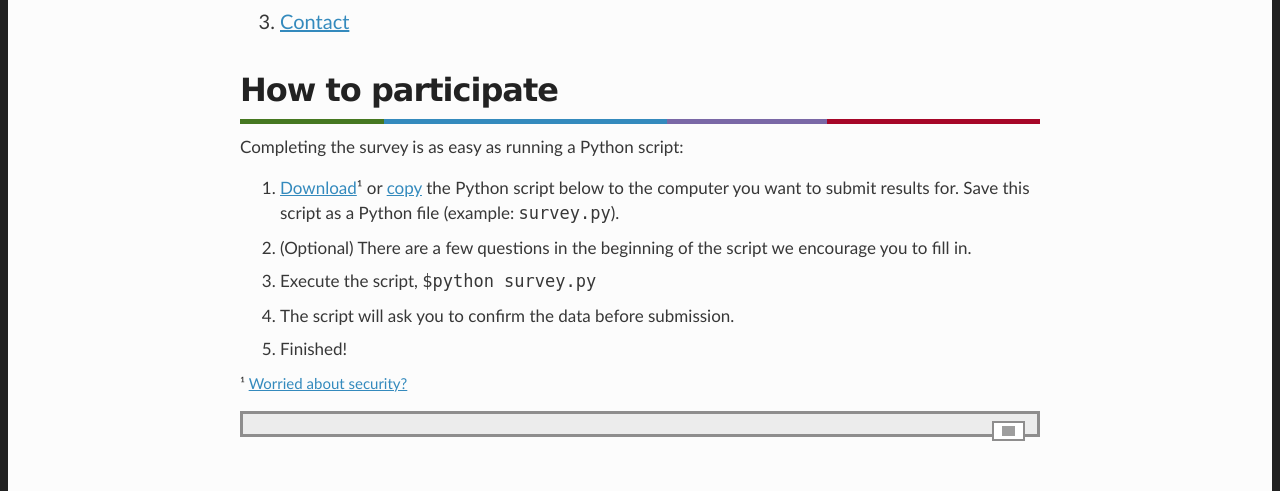
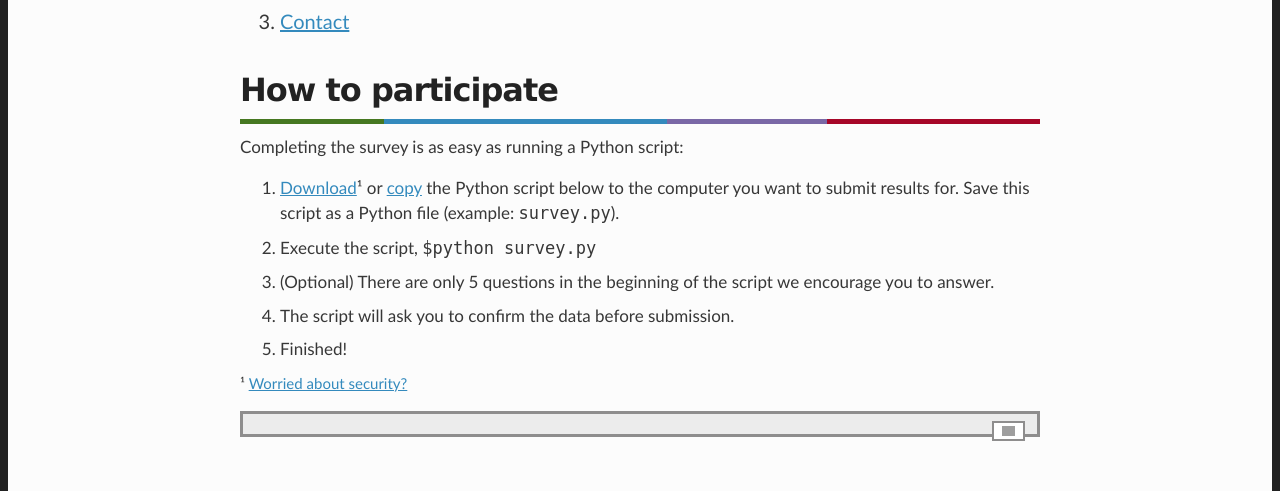
Before and after one commit to CamDavidsonPilon/python_packages_survey, a Flask app: template templates/index.html in a window 1280 px wide. Shown: the part 646-1137 px from the top of the page. Run offline with Flask 2, Linux system fonts and the light colour scheme; the template is opened without the code that fills it, so the values that code supplies are empty; some libraries are stand-ins or nearby versions; grey boxes are pictures that could not be loaded.

Commit message:
update how-to

```diff
--- a/templates/index.html
+++ b/templates/index.html
@@ -38,8 +38,8 @@
         <p> Completing the survey is as easy as running a Python script: </p>
         <ol>
           <li> <a href="static/survey.zip" download>Download</a>¹ or <a id="copy" data-clipboard-target="#code">copy</a> the Python script below to the computer you want to submit results for. Save this script as a Python file (example: <code> survey.py</code>).</li>
-          <li> (Optional) There are a few questions in the beginning of the script we encourage you to fill in.</li>
           <li> Execute the script, <code>$python survey.py </code> </li>
+          <li> (Optional) There are only 5 questions in the beginning of the script we encourage you to answer.</li>
           <li> The script will ask you to confirm the data before submission.</li>
           <li> Finished! </li>
         </ol>
```
